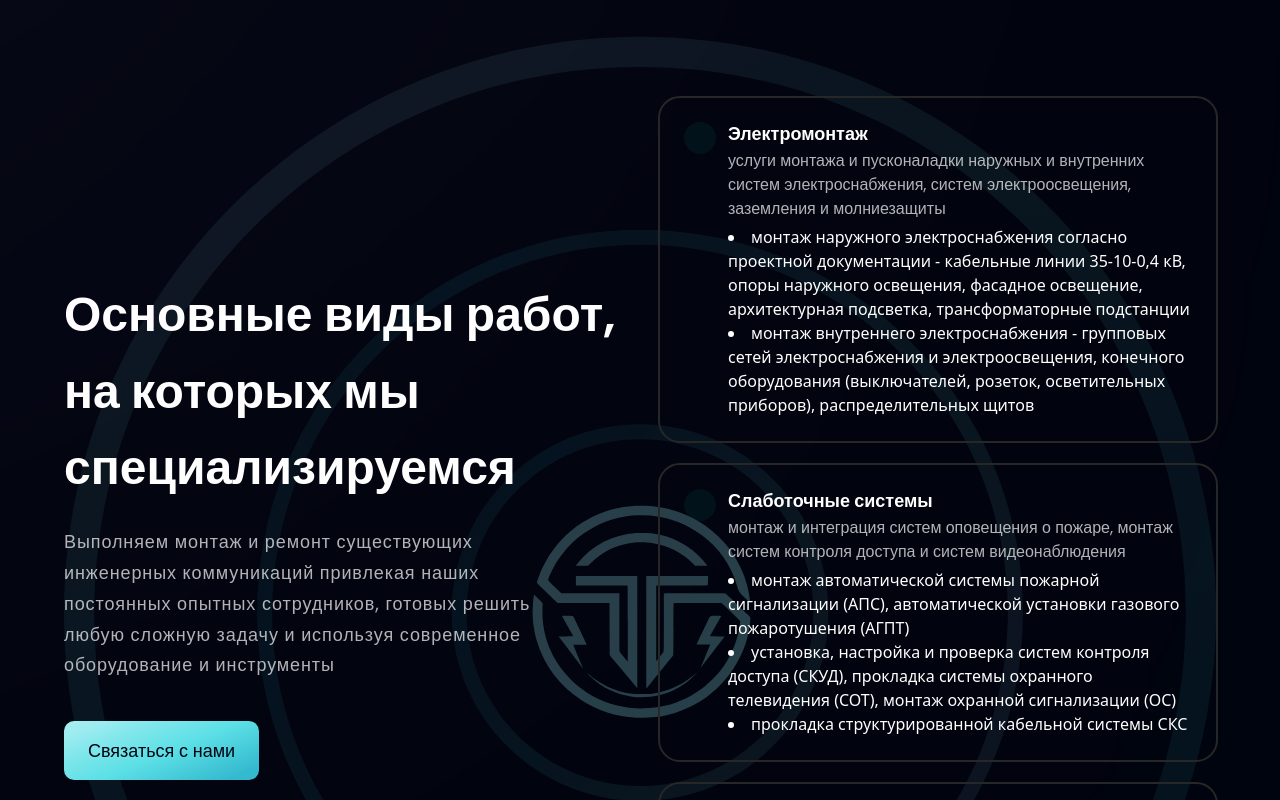
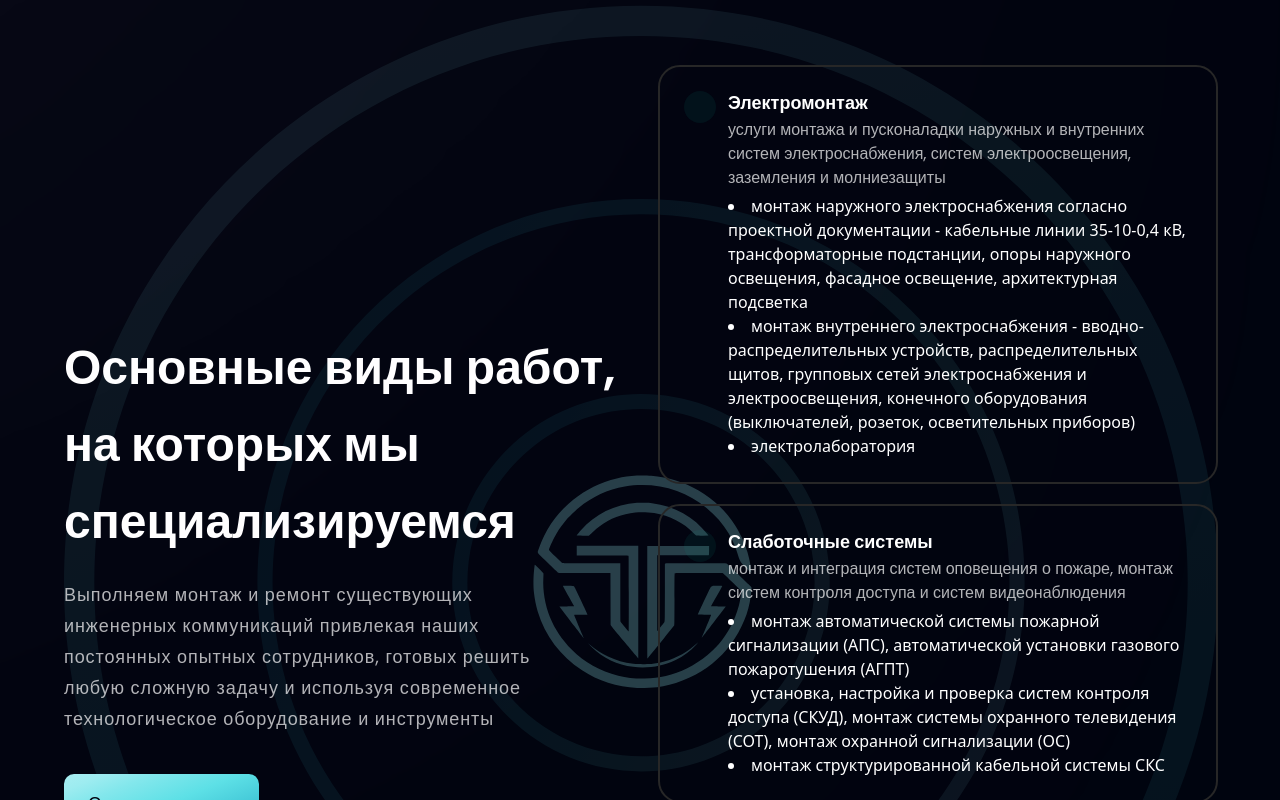
Before and after one commit to IShabarina/Trizons, a React (Vite) app: page / in a window 1280 px wide. Shown: the part 2000-2800 px from the top of the page. Built offline with nearby package versions, Linux system fonts and the light colour scheme.

Commit message:
content corrected

```diff
--- a/package.json
+++ b/package.json
@@ -11,6 +11,7 @@
   },
   "dependencies": {
     "@headlessui/react": "^2.0.3",
+    "@pbe/react-yandex-maps": "^1.2.5",
     "framer-motion": "^11.1.7",
     "popmotion": "^11.0.5",
     "react": "^18.2.0",
--- a/src/components/Footer.jsx
+++ b/src/components/Footer.jsx
@@ -1,12 +1,12 @@
 import styles from "../style";
 import { logoTZ } from '../assets';
 import { YMaps, Map, Placemark } from '@pbe/react-yandex-maps';
-import { footerLists } from "../constants";
+// import { footerLists } from "../constants";
 
 const Footer = () => {
   const defaultState = {
-    center: [55.751574, 37.573856],
-    zoom: 9,
+    center: [55.754132068972545, 37.73506299999994],
+    zoom: 14,
   };
 
   return (
@@ -18,10 +18,25 @@ const Footer = () => {
         </div>
 
 
-        <div>
-          <YMaps>
-            <Map defaultState={defaultState}>
-              <Placemark geometry={[55.684758, 37.738521]} />
+        <div className="sm:w-[30%] sm:h-[190px] w-full h-[190px] rounded-[20px] sm:mr-10 mr-0 bg-white" id="map">
+          <YMaps >
+            <Map
+              defaultState={defaultState}
+              width="100%"
+            // height="190px"
+            // className="map"
+            >
+              <Placemark
+                geometry={[55.754132068972545, 37.73506299999994]}
+                options={
+                  {
+                    iconLayout: "default#image",
+                    iconImageHref: logoTZ,
+                    iconImageSize: [20, 20],
+                    iconImageOffset: [0, 0],
+                  }
+                }
+              />
             </Map>
           </YMaps>
         </div>
@@ -74,7 +89,7 @@ const Footer = () => {
         </div>
       </div>
     </section >
-  )
-}
+  );
+};
 
 export default Footer
--- a/src/components/Hero.jsx
+++ b/src/components/Hero.jsx
@@ -58,8 +58,7 @@ const Hero = () => (
       </h1>
       <p className={`${styles.paragraph} max-w-[470px] mt-5`}>
         Компания ООО Тризонс осуществляет комплекс работ, направленных на создание и запуск функционирующих инженерных систем,
-        специализируется на широком спектре услуг, обеспечивающих комфорт и безопасность участников жиздедеятельности здания,
-        осуществляя монтажные и пусконаладочные работы любой сложности.
+        специализируется на широком спектре услуг, обеспечивающих комфорт и безопасность участников жиздедеятельности зданий и сооружений.
       </p>
     </motion.div>
 
--- a/src/components/Services.jsx
+++ b/src/components/Services.jsx
@@ -28,7 +28,7 @@ const Services = () => (
       custom={1} variants={servicesAnimation}
       className={layout.sectionInfo}>
       <h2 className={styles.heading2}>Основные виды работ, <br className="sm:block hidden" />  на которых мы специализируемся</h2>
-      <p className={`${styles.paragraph} max-w-[470px] mt-5`}>Выполняем монтаж и ремонт существующих инженерных коммуникаций привлекая наших постоянных опытных сотрудников, готовых решить любую сложную задачу и используя современное оборудование и инструменты</p>
+      <p className={`${styles.paragraph} max-w-[470px] mt-5`}>Выполняем монтаж и ремонт существующих инженерных коммуникаций привлекая наших постоянных опытных сотрудников, готовых решить любую сложную задачу и используя современное технологическое оборудование и инструменты</p>
       <Button styles="mt-10" text="Связаться с нами" />
     </motion.div>
 
--- /dev/null
+++ b/src/components/Ymap.jsx
@@ -0,0 +1,31 @@
+
+const Ymap = () => {
+
+    let center = [48.8866527839977, 2.34310679732974];
+
+    function init() {
+        let map = new ymaps.Map('map', {
+            center: center,
+            zoom: 17
+        });
+
+        map.controls.remove('geolocationControl'); // удаляем геолокацию
+        map.controls.remove('searchControl'); // удаляем поиск
+        map.controls.remove('trafficControl'); // удаляем контроль трафика
+        map.controls.remove('typeSelector'); // удаляем тип
+        map.controls.remove('fullscreenControl'); // удаляем кнопку перехода в полноэкранный режим
+        map.controls.remove('zoomControl'); // удаляем контрол зуммирования
+        map.controls.remove('rulerControl'); // удаляем контрол правил
+        map.behaviors.disable(['scrollZoom']); // отключаем скролл карты (опционально)
+    }
+
+    ymaps.ready(init);
+
+    return (
+        <div id="map-test" class="map"></div>
+        // <script src="https://api-maps.yandex.ru/2.1/?apikey=ваш API-ключ&lang=ru_RU">
+        // </script>
+    )
+};
+
+export default Ymap;
--- a/src/constants/index.js
+++ b/src/constants/index.js
@@ -56,8 +56,10 @@ export const services = [
     content:
       "услуги монтажа и пусконаладки наружных и внутренних систем электроснабжения, систем электроосвещения, заземления  и  молниезащиты",
     details:
-      ["монтаж наружного электроснабжения согласно проектной документации - кабельные линии 35-10-0,4 кВ, опоры наружного освещения, фасадное освещение, архитектурная подсветка, трансформаторные подстанции",
-        "монтаж внутреннего электроснабжения - групповых сетей электроснабжения и электроосвещения, конечного оборудования (выключателей, розеток, осветительных приборов), распределительных щитов"],
+      ["монтаж наружного электроснабжения согласно проектной документации - кабельные линии 35-10-0,4 кВ, трансформаторные подстанции, опоры наружного освещения, фасадное освещение, архитектурная подсветка",
+        "монтаж внутреннего электроснабжения - вводно-распределительных устройств, распределительных щитов, групповых сетей электроснабжения и электроосвещения, конечного оборудования (выключателей, розеток, осветительных приборов)",
+        "электролаборатория"
+      ],
   },
   {
     id: "service-2",
@@ -67,35 +69,37 @@ export const services = [
       "монтаж и интеграция систем оповещения о пожаре, монтаж систем контроля доступа и систем видеонаблюдения",
     details:
       ["монтаж автоматической системы пожарной сигнализации (АПС), автоматической установки газового пожаротушения (АГПТ)",
-        "установка, настройка и проверка систем контроля доступа (СКУД), прокладка системы охранного телевидения (СОТ), монтаж охранной сигнализации (ОС)",
-        "прокладка структурированной кабельной системы СКС",],
+        "установка, настройка и проверка систем контроля доступа (СКУД), монтаж системы охранного телевидения (СОТ), монтаж охранной сигнализации (ОС)",
+        "монтаж структурированной кабельной системы СКС",],
   },
   {
     id: "service-3",
     icon: send,
-    title: "Вентиляция",
+    title: "Диспетчеризация",
     content:
-      "монтаж, пусконаладочные работы вентиляционного оборудования, монтаж воздуховодов вентиляции (вентиляционных каналов)",
-    details: [],
+      "Поставка средств связи. Сборка и программирование АРМ диспетчеров. Пуско-наладочные работы. ",
+    details: [
+      "Вентиляция и кондиционирование (ОВ), теплоснабжение (ИТП), холодоснабжение (ХС), холодильные машины (Чиллеры), насосные станции (ВК), электроснабжение, освещение, прочие инженерные системы"
+    ],
   },
 ];
 
 export const product = [
   {
     id: "product-1",
+    title: "Объект культурного наследия Кригскомиссариат на Космодамианской набережной",
+    name: "Москва",
     content:
-      "Проведены работы по устройству систем вентиляции, кондиционирования, а также слаботочных систем, в том числе пожарной сигнализации, дымоудаления и оповещения.",
-    name: "Москва",
-    title: "Объект культурного наследия Кригскомиссариат на Космодамианской набережной",
+      "Проведены работы: электроснабжения, электроосвещения, СКУД, АПС, ОС",
     img: komissariatImg,
     video: komissariatVideo,
   },
   {
     id: "product-2",
+    title: "Краснодарское высшее военное училище имени генерала армии С.М.Штеменко",
+    name: "Краснодар",
     content:
-      "благоустройство новых корпусов учебного заведения",
-    name: "Краснодар",
-    title: "Краснодарское высшее военное училище имени генерала армии С.М.Штеменко",
+      "Проведены работы: вынос инженерных сетей из пятна застройки, наружное электроснабжение, фасадное освещение, монтаж кабельной канализации",
     img: shtemenkoImg,
     video: shtemenkoVideo,
   },
--- a/src/index.css
+++ b/src/index.css
@@ -215,3 +215,18 @@
   left: 10px;
   transform: scale(-1);
 }
+
+/* for Map: */
+
+.map {
+  border-radius: 20px;
+  overflow: hidden;
+}
+
+[class*="copyrights-pane"] {
+  display: none !important;
+}
+
+[class*="ground-pane"] {
+  filter: grayscale(1);
+}
```
Also changed, not shown: src/assets/mapMarker.svg (added), 1 other file (tests, documents, lock files or other folders).
